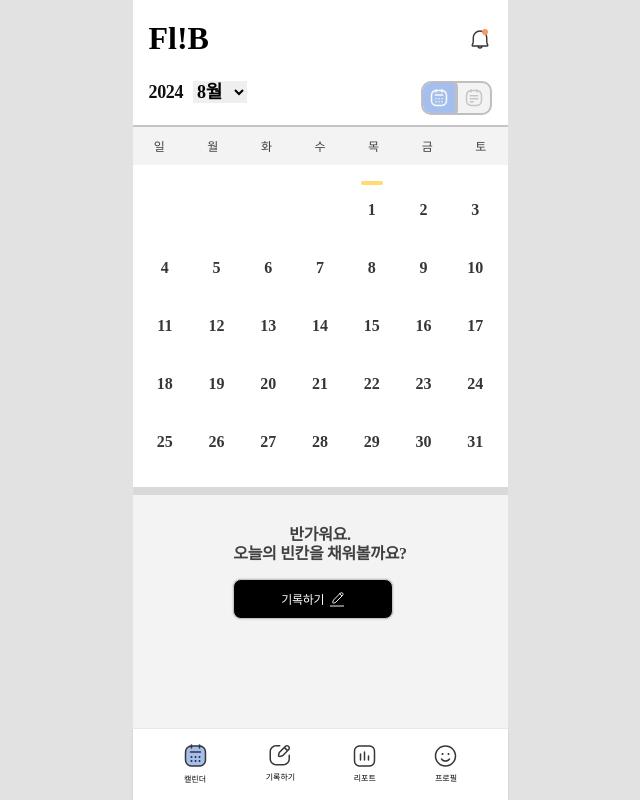
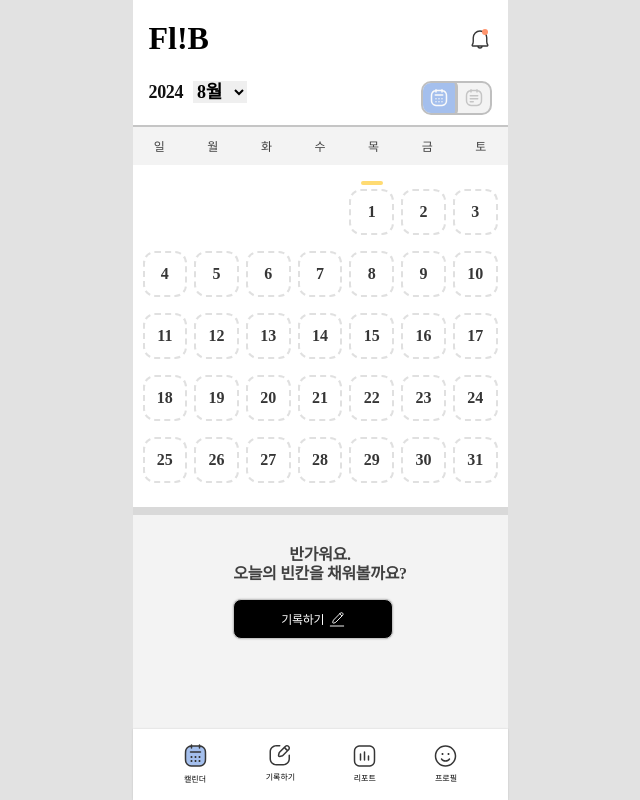
Before and after one commit to f-lb/frontend, a React (Create React App) app: page / in a window 1280 px wide. Shown: the whole page, without its empty margins (320-960 px from the left). Built offline with nearby package versions, Linux system fonts and the light colour scheme; a web font is replaced by a local one.

Commit message:
요일 가져오기

```diff
--- a/src/components/MontlyModeCalendarPage.jsx
+++ b/src/components/MontlyModeCalendarPage.jsx
@@ -315,8 +315,13 @@ export default function MontlyModeCalendarPage() {
             {data === dayjs().date() &&
               selectedMonth === dayjs().month() + 1 && <StatusBar />}
             <Date
-              $isOutOfDate={data.outOfDate}
-              $isFuture={data.future}
+              $isFuture={
+                selectedMonth > dayjs().month() + 1
+                  ? true
+                  : selectedMonth === dayjs().month() + 1
+                  ? data >= dayjs().date()
+                  : false
+              }
               $color={data.color}
             >
               {data > 0 && data}
--- a/src/components/WeeklyModeCalendarPage.jsx
+++ b/src/components/WeeklyModeCalendarPage.jsx
@@ -1,10 +1,11 @@
-import { Link } from "react-router-dom";
 import { useRecoilValue } from "recoil";
 import styled from "styled-components";
 import { selectedMonthState } from "../recoil/atom";
 import { getDatesByMon } from "../util";
 import { useEffect, useRef } from "react";
 import dayjs from "dayjs";
+
+const Dayarr = ["일", "월", "화", "수", "목", "금", "토"];
 
 export default function WeeklyModeCalendarPage() {
   const selectedMonth = useRecoilValue(selectedMonthState);
@@ -22,7 +23,9 @@ export default function WeeklyModeCalendarPage() {
         return (
           <DateWithDiary>
             <DateAndDay>
-              <Day>일</Day>
+              <Day>
+                {Dayarr[dayjs(`${2024}-${selectedMonth}-${date}`).day()]}
+              </Day>
               <Date $color={"#ffb193"}>{date}</Date>
             </DateAndDay>
             <Diary>
--- a/src/pages/RecordPage.jsx
+++ b/src/pages/RecordPage.jsx
@@ -5,7 +5,7 @@ import { getDatesByMon } from "../util";
 import dayjs from "dayjs";
 import { useState } from "react";
 
-const Day = ["", "월", "화", "수", "목", "금", "토", "일"];
+const Day = ["일", "월", "화", "수", "목", "금", "토"];
 
 export default function RecordPage() {
   const [selectedMonth, setSelectedMonth] = useRecoilState(selectedMonthState);
@@ -14,6 +14,7 @@ export default function RecordPage() {
   const handleMonthChange = (e) => {
     setSelectedMonth(+e.target.value[0]);
   };
+
   return (
     <>
       <Nav>일기</Nav>
@@ -55,7 +56,9 @@ export default function RecordPage() {
                     onClick={() => setSelectedDay(date)}
                   >
                     <p>{date}</p>
-                    <span>월</span>
+                    <span>
+                      {Day[dayjs(`${2024}-${selectedMonth}-${date}`).day()]}
+                    </span>
                   </Date>
                 )
             )}
--- a/src/pages/TodayReportPage.jsx
+++ b/src/pages/TodayReportPage.jsx
@@ -1,7 +1,7 @@
-import React, { useEffect } from "react";
+import React from "react";
 import WordAnalysisDashboard from "../components/WordAnalysisDashboard";
 import styled from "styled-components";
-import AngryCover from "../assets/cover-angry.svg";
+import AngryCover from "../assets/angeryCard.svg";
 import Chart from "react-apexcharts";
 import CommingSoon from "../assets/comming-soon.jpeg";
 import { Link } from "react-router-dom";
```
